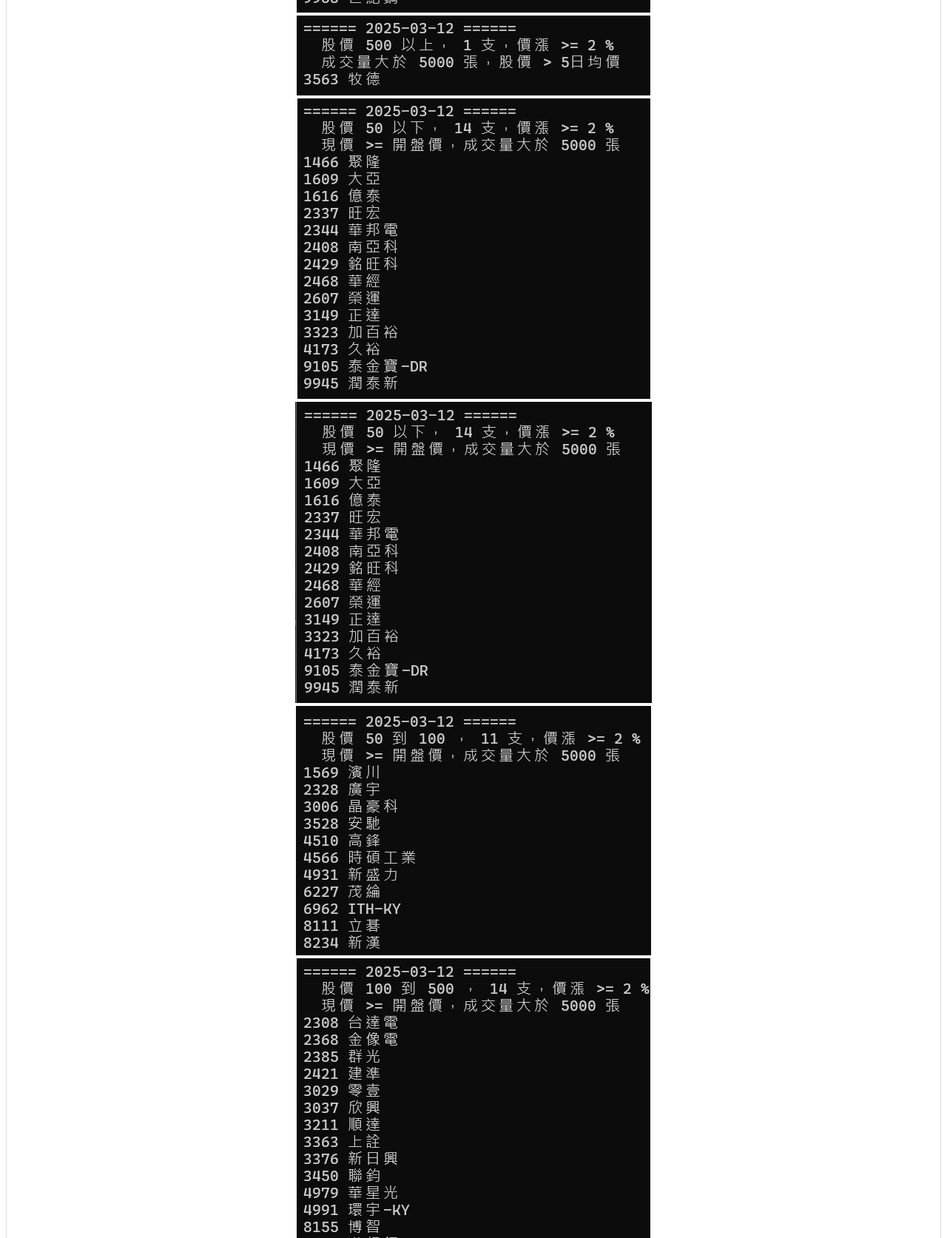
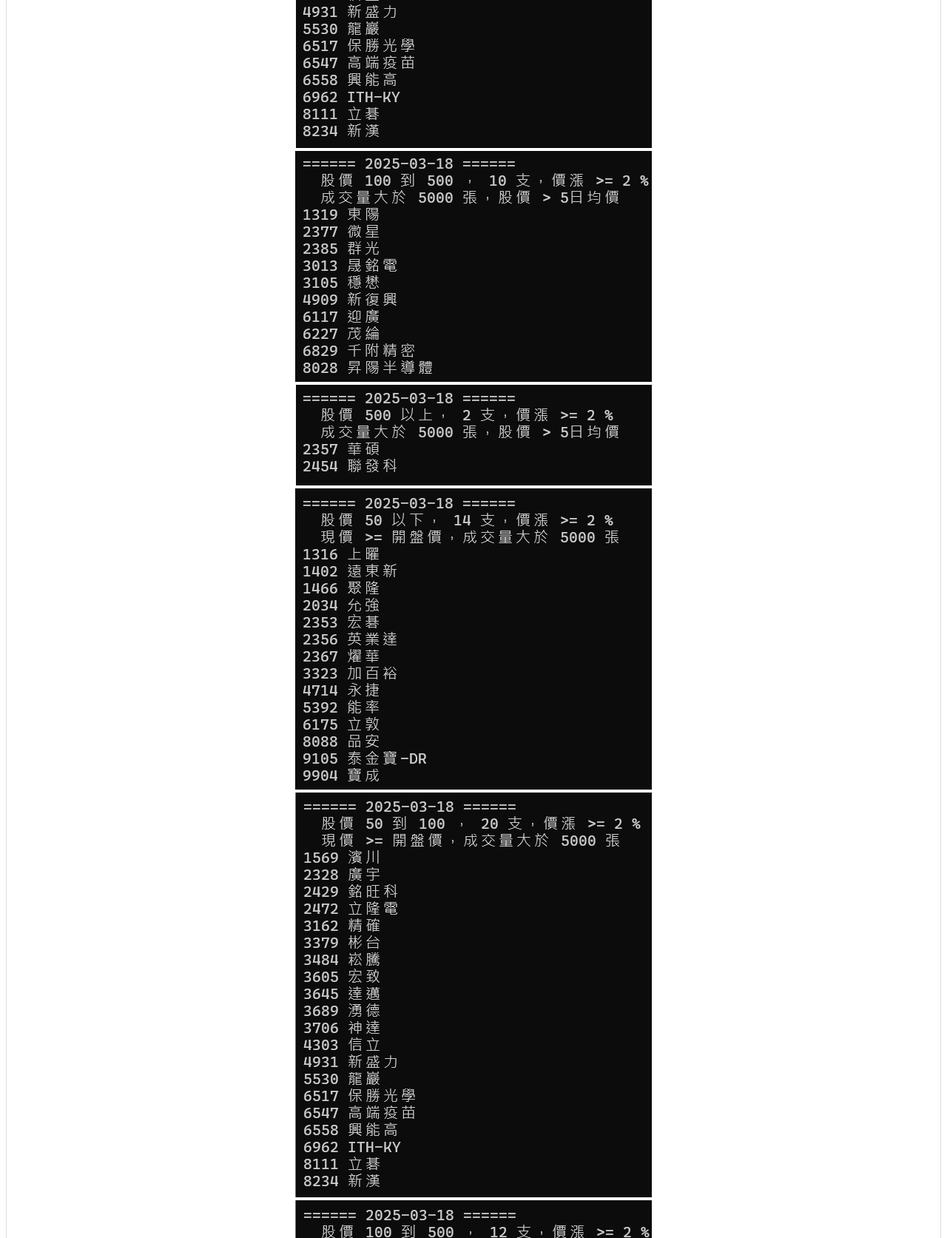
Before and after one commit to kidpal/kidpal.github.io, a plain HTML site: page index.html in a window 1280 px wide. Shown: the part 1127-2800 px from the top of the page at 74% size. Drawn offline with Linux system fonts and the light colour scheme.

Commit message:
20250318盤後

```diff
--- a/index.html
+++ b/index.html
@@ -62,42 +62,42 @@
 		-->
 		<tr><td align="center">
 		<picture>
-		  <img src="./analysis/2025-3-12-1.png" style="max-width:100%;height:auto;" alt="">
+		  <img src="./analysis/2025-3-18-1.png" style="max-width:100%;height:auto;" alt="">
 		</picture>
 		</td></tr>
 		<tr><td align="center">
 		<picture>
-		  <img src="./analysis/2025-3-12-2.png" style="max-width:100%;height:auto;" alt="">
+		  <img src="./analysis/2025-3-18-2.png" style="max-width:100%;height:auto;" alt="">
 		</picture>
 		</td></tr>
 		<tr><td align="center">
 		<picture>
-		  <img src="./analysis/2025-3-12-3.png" style="max-width:100%;height:auto;" alt="">
+		  <img src="./analysis/2025-3-18-3.png" style="max-width:100%;height:auto;" alt="">
 		</picture>
 		</td></tr>
 		<tr><td align="center">
 		<picture>
-		  <img src="./analysis/2025-3-12-4.png" style="max-width:100%;height:auto;" alt="">
+		  <img src="./analysis/2025-3-18-4.png" style="max-width:100%;height:auto;" alt="">
 		</picture>
 		</td></tr>
 		<tr><td align="center">
 		<picture>
-		  <img src="./analysis/2025-3-12-5.png" style="max-width:100%;height:auto;" alt="">
+		  <img src="./analysis/2025-3-18-5.png" style="max-width:100%;height:auto;" alt="">
 		</picture>
 		</td></tr>
 		<tr><td align="center">
 		<picture>
-		  <img src="./analysis/2025-3-12-6.png" style="max-width:100%;height:auto;" alt="">
+		  <img src="./analysis/2025-3-18-6.png" style="max-width:100%;height:auto;" alt="">
 		</picture>
 		</td></tr>
 		<tr><td align="center">
 		<picture>
-		  <img src="./analysis/2025-3-12-7.png" style="max-width:100%;height:auto;" alt="">
+		  <img src="./analysis/2025-3-18-7.png" style="max-width:100%;height:auto;" alt="">
 		</picture>
 		</td></tr>
 		<tr><td align="center">
 		<picture>
-		  <img src="./analysis/2025-3-12-8.png" style="max-width:100%;height:auto;" alt="">
+		  <img src="./analysis/2025-3-18-8.png" style="max-width:100%;height:auto;" alt="">
 		</picture>
 		</td></tr>
 		</table>
```
Also changed, not shown: analysis/2025-3-18-1.png (added), analysis/2025-3-18-2.png (added), analysis/2025-3-18-3.png (added), analysis/2025-3-18-4.png (added), analysis/2025-3-18-5.png (added), analysis/2025-3-18-6.png (added), analysis/2025-3-18-7.png (added), analysis/2025-3-18-8.png (added).
